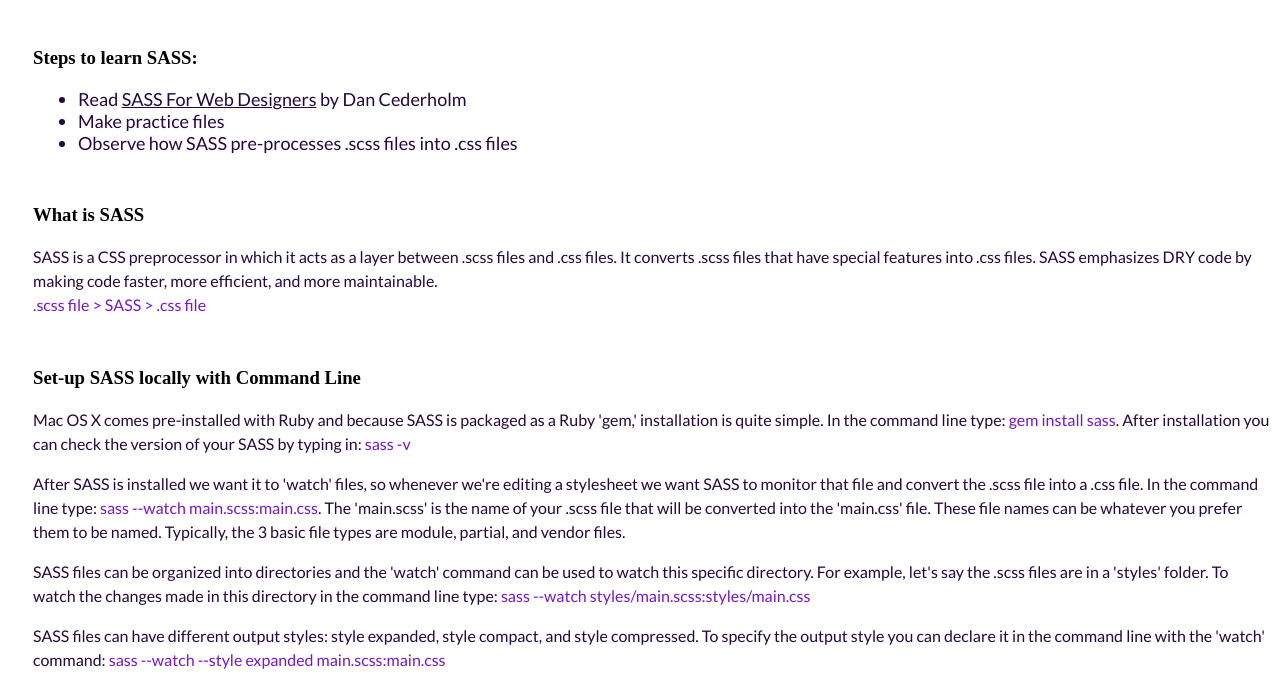
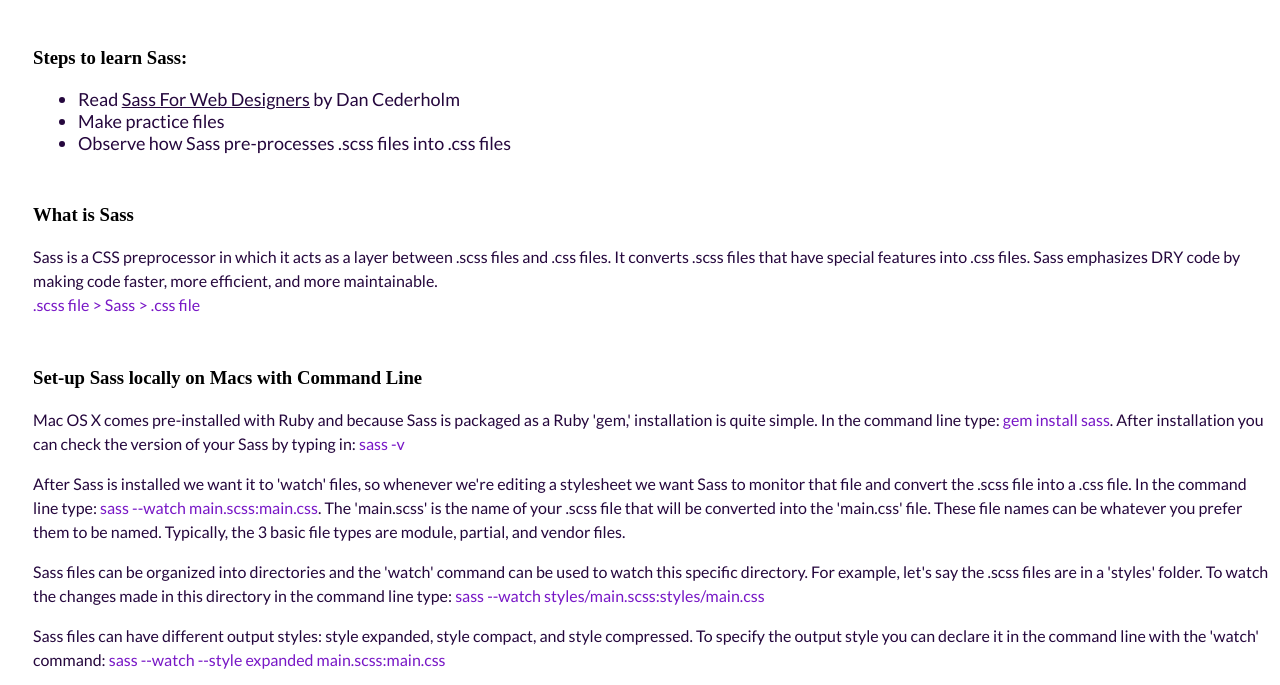
Before and after one commit to swanie21/sass-discovery, a plain HTML site: page index.html in a window 1280 px wide. Shown: the part 61-746 px from the top of the page. Drawn offline with Linux system fonts and the light colour scheme.

Commit message:
fix SASS text

```diff
--- a/index.html
+++ b/index.html
@@ -7,29 +7,29 @@
   </head>
   <body>
     <h1>SASS (Syntactically Awesome Style Sheets)</h1>
-    <h3>Steps to learn SASS:</h3>
+    <h3>Steps to learn Sass:</h3>
       <ul>
-        <li>Read <span class='book-title'><a href="https://abookapart.com/products/sass-for-web-designers" target='_blank'>SASS for Web Designers</span></a> by Dan Cederholm</li>
+        <li>Read <span class='book-title'><a href="https://abookapart.com/products/sass-for-web-designers" target='_blank'>Sass for Web Designers</span></a> by Dan Cederholm</li>
         <li>Make practice files</li>
-        <li>Observe how SASS pre-processes .scss files into .css files</li>
+        <li>Observe how Sass pre-processes .scss files into .css files</li>
       </ul>
-    <h3>What is SASS</h3>
+    <h3>What is Sass</h3>
     <p>
-      SASS is a CSS preprocessor in which it acts as a layer between .scss files and .css files. It converts .scss files that have special features into .css files. SASS emphasizes DRY code by making code faster, more efficient, and more maintainable. <br>
-      <span class='highlight-phrase'>.scss file > SASS > .css file</span>
+      Sass is a CSS preprocessor in which it acts as a layer between .scss files and .css files. It converts .scss files that have special features into .css files. Sass emphasizes DRY code by making code faster, more efficient, and more maintainable. <br>
+      <span class='highlight-phrase'>.scss file > Sass > .css file</span>
     </p>
-    <h3>Set-up SASS locally with Command Line</h3>
+    <h3>Set-up Sass locally on Macs with Command Line</h3>
     <p>
-      Mac OS X comes pre-installed with Ruby and because SASS is packaged as a Ruby 'gem,' installation is quite simple. In the command line type: <span class='terminal-commands'>gem install sass</span>. After installation you can check the version of your SASS by typing in: <span class='terminal-commands'> sass -v </span>
+      Mac OS X comes pre-installed with Ruby and because Sass is packaged as a Ruby 'gem,' installation is quite simple. In the command line type: <span class='terminal-commands'>gem install sass</span>. After installation you can check the version of your Sass by typing in: <span class='terminal-commands'> sass -v </span>
     </p>
     <p>
-      After SASS is installed we want it to 'watch' files, so whenever we're editing a stylesheet we want SASS to monitor that file and convert the .scss file into a .css file. In the command line type: <span class='terminal-commands'>sass --watch main.scss:main.css</span>. The 'main.scss' is the name of your .scss file that will be converted into the 'main.css' file. These file names can be whatever you prefer them to be named. Typically, the 3 basic file types are module, partial, and vendor files.
+      After Sass is installed we want it to 'watch' files, so whenever we're editing a stylesheet we want Sass to monitor that file and convert the .scss file into a .css file. In the command line type: <span class='terminal-commands'>sass --watch main.scss:main.css</span>. The 'main.scss' is the name of your .scss file that will be converted into the 'main.css' file. These file names can be whatever you prefer them to be named. Typically, the 3 basic file types are module, partial, and vendor files.
     </p>
     <p>
-      SASS files can be organized into directories and the 'watch' command can be used to watch this specific directory. For example, let's say the .scss files are in a 'styles' folder. To watch the changes made in this directory in the command line type: <span class='terminal-commands'>sass --watch styles/main.scss:styles/main.css</span>
+      Sass files can be organized into directories and the 'watch' command can be used to watch this specific directory. For example, let's say the .scss files are in a 'styles' folder. To watch the changes made in this directory in the command line type: <span class='terminal-commands'>sass --watch styles/main.scss:styles/main.css</span>
     </p>
     <p>
-      SASS files can have different output styles: style expanded, style compact, and style compressed. To specify the output style you can declare it in the command line with the 'watch' command: <span class='terminal-commands'>sass --watch --style expanded main.scss:main.css</span>
+      Sass files can have different output styles: style expanded, style compact, and style compressed. To specify the output style you can declare it in the command line with the 'watch' command: <span class='terminal-commands'>sass --watch --style expanded main.scss:main.css</span>
     </p>
     <p class='example'>
       <span class='bold-text'>Style expanded: line break between declarations</span><br>
@@ -41,7 +41,7 @@
       <span class='bold-text'>Style compressed: removes all spaces and line breaks</span><br>
       li{margin-left:10px;}
     </p>
-    <h3>SASS Features:</h3>
+    <h3>Sass Features:</h3>
     <p>
       <span class='feature'>Variables: </span>allows the user to define and reuse values throughout the stylesheet; needs a $ to specify a value as a variable
     </p>
@@ -166,7 +166,7 @@
     <p>
       <span class='feature'>Comments: </span>Multi-line comments(/* with forward slashes and asterisks */) are compiled into the final .css output file; Single line comments (// with two forward slashes) are not compiled into the final .css output file
     </p>
-    <h3>SCSS Formatting</h3>
+    <h3>SCSS(Sassy CSS) Formatting</h3>
       <ul>
         <li>List @extend(s) first</li>
         <li>List @include(s) next</li>
@@ -190,6 +190,6 @@
         <span class='indent'>}</span><br>
       }
     </p>
-    <h4><a href="http://sass-lang.com/" target="_blank">More info at <span class='link'>SASS</span> Website</a></h4>
+    <h4><a href="http://sass-lang.com/" target="_blank">More info at <span class='link'>Sass</span> Website</a></h4>
   </body>
 </html>
```
